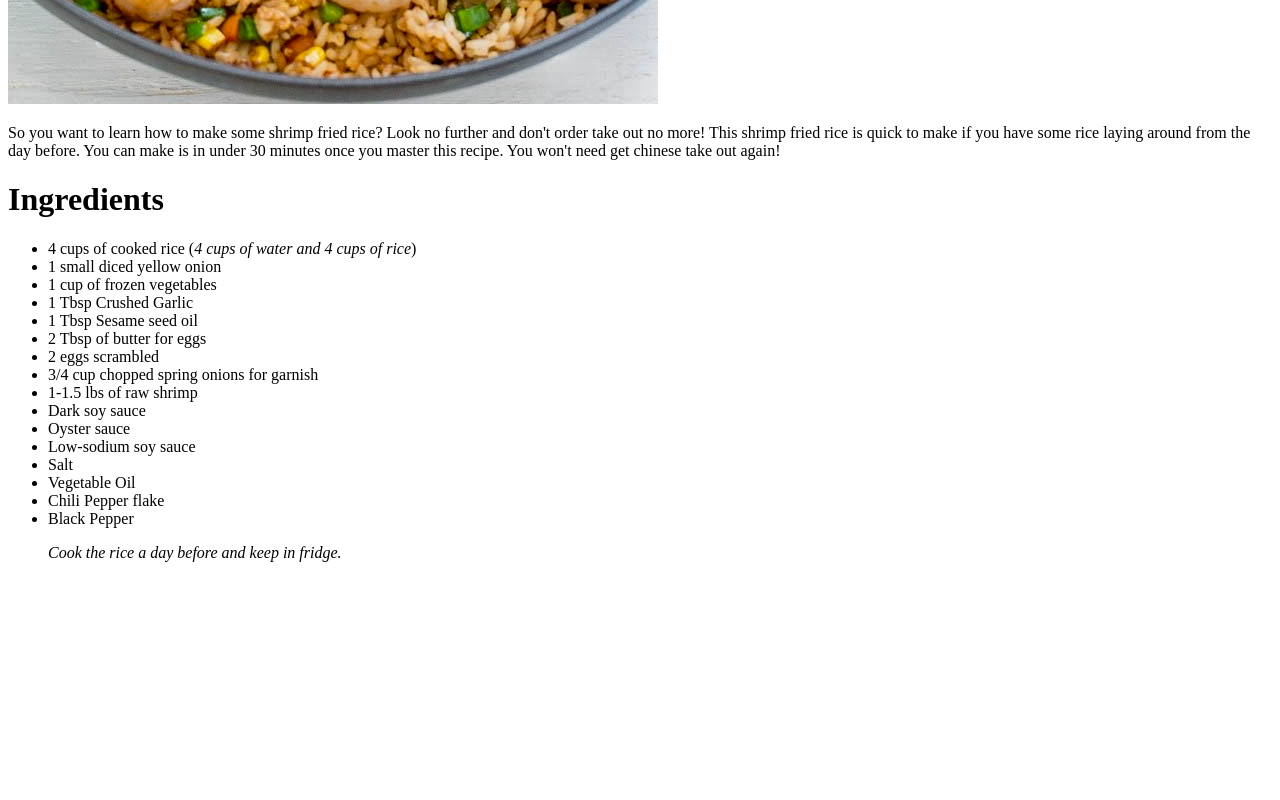
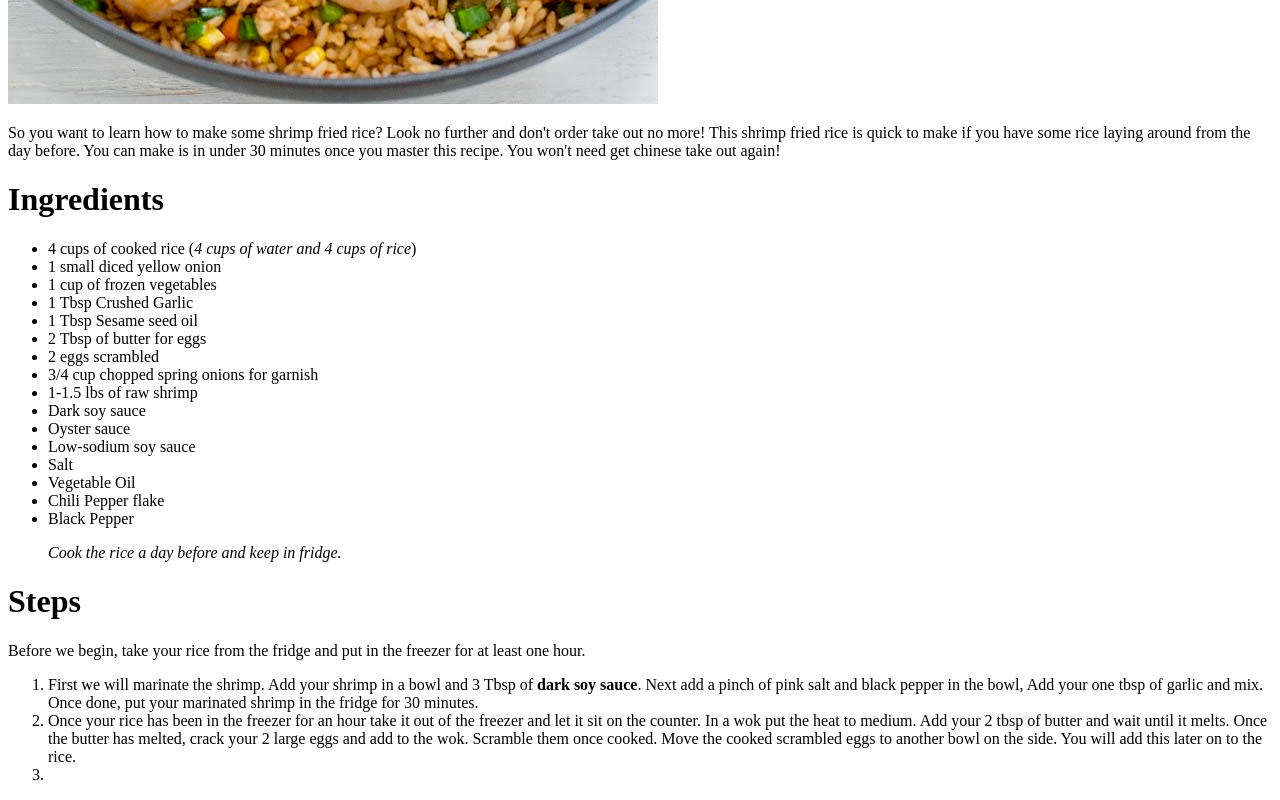
Before and after one commit to ItzzDrew/odin-recipes, a plain HTML site: page recipes/shrimp-fried-rice.html in a window 1280 px wide. Shown: the part 792-1592 px from the top of the page. Before the commit the page ends 1370 px from the top, so only its background shows below. Drawn offline with Linux system fonts and the light colour scheme.

Commit message:
Added steps 1 through 2 to shrimp rice

```diff
--- a/recipes/shrimp-fried-rice.html
+++ b/recipes/shrimp-fried-rice.html
@@ -34,5 +34,25 @@
                 <li>Black Pepper</li>
                 <p><em>Cook the rice a day before and keep in fridge.</em></p>
             </ul>
+
+            <h1>Steps</h1>
+            <p>Before we begin, take your rice from the fridge and put in the freezer for at least one hour.</p>
+            <ol>
+                <li>
+                    First we will marinate the shrimp. Add your shrimp in a bowl and 3 Tbsp of <strong>dark soy sauce</strong>. Next add a pinch
+                    of pink salt and black pepper in the bowl, Add your one tbsp of garlic and mix. Once done, put your marinated shrimp in the
+                    fridge for 30 minutes.
+                </li>
+
+                <li>
+                    Once your rice has been in the freezer for an hour take it out of the freezer and let it sit on the counter. In a wok put the heat to medium. Add
+                    your 2 tbsp of butter and wait until it melts. Once the butter has melted, crack your 2 large eggs and add to the wok. Scramble them once cooked.
+                    Move the cooked scrambled eggs to another bowl on the side. You will add this later on to the rice.
+                </li>
+
+                <li>
+
+                </li>
+            </ol>
     </body>
 </html>
```
